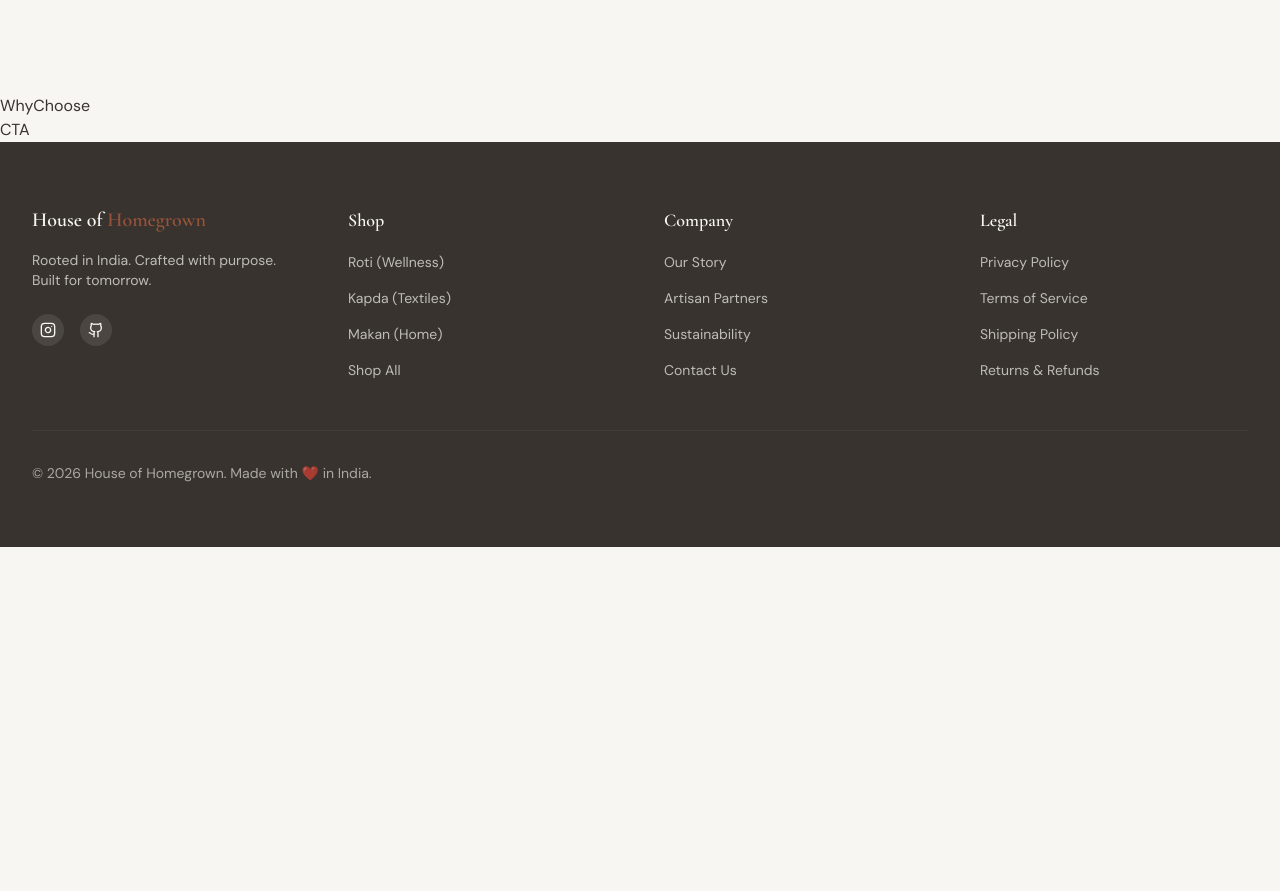
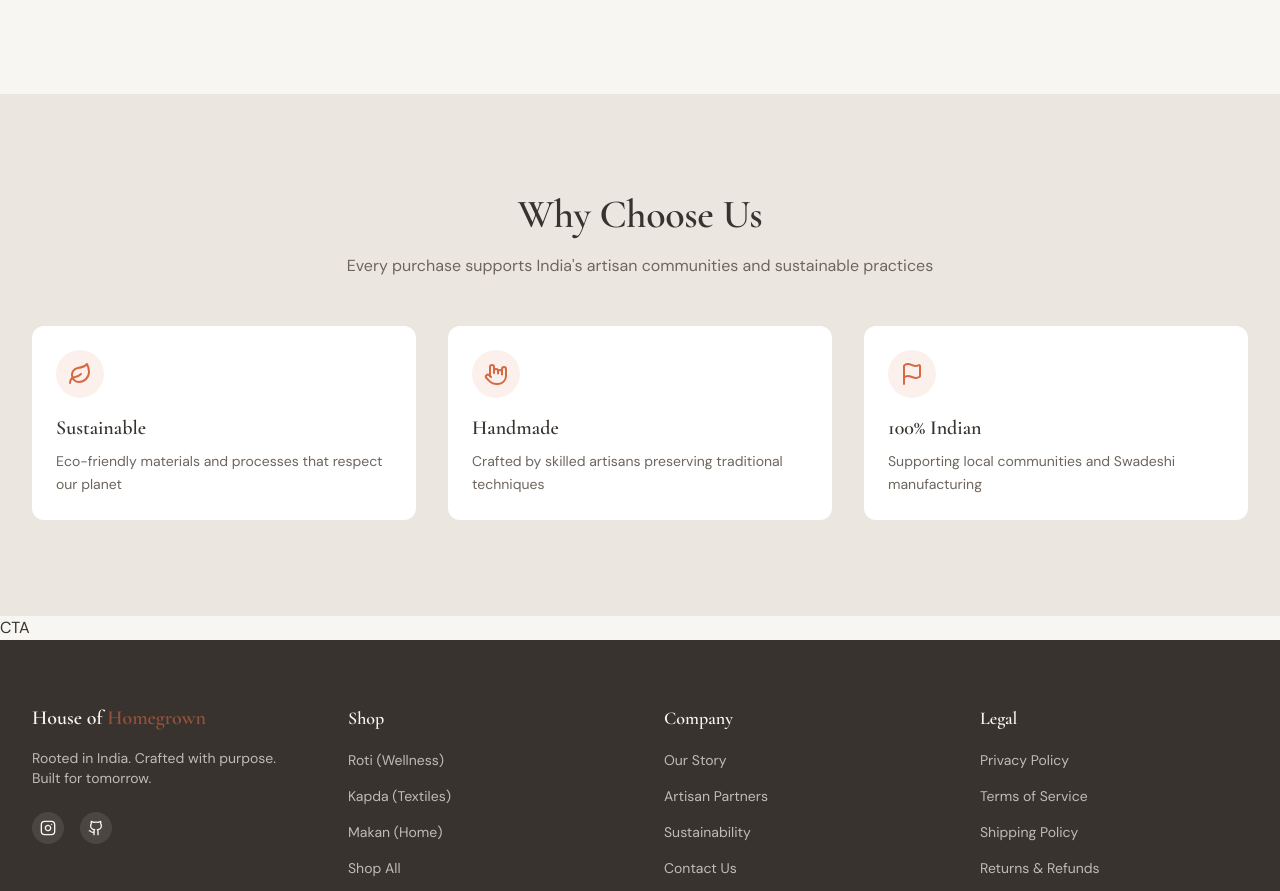
Before and after one commit to nyxsky404/House-of-Homegrown, a React (Vite) app: page / in a window 1280 px wide. Shown: the part 898-1789 px from the top of the page. Before the commit the page ends 1445 px from the top, so only its background shows below. Built offline with nearby package versions, Linux system fonts and the light colour scheme.

Commit message:
whyChoose section

```diff
--- a/src/components/home/WhyChoose.jsx
+++ b/src/components/home/WhyChoose.jsx
@@ -1,6 +1,30 @@
+import Cards from "../sections/Cards"
+import { Leaf, HandMetal, Flag } from "lucide-react";
+
+const features = [
+  {
+    icon: Leaf,
+    title: "Sustainable",
+    description: "Eco-friendly materials and processes that respect our planet",
+  },
+  {
+    icon: HandMetal,
+    title: "Handmade",
+    description: "Crafted by skilled artisans preserving traditional techniques",
+  },
+  {
+    icon: Flag,
+    title: "100% Indian",
+    description: "Supporting local communities and Swadeshi manufacturing",
+  },
+];
+
 const WhyChoose = () => {
   return (
-    <div>WhyChoose</div>
+    <Cards
+    title="Why Choose Us"
+    description="Every purchase supports India's artisan communities and sustainable practices"
+    content={features}/>
   )
 }
 
--- a/src/components/sections/Cards.jsx
+++ b/src/components/sections/Cards.jsx
@@ -1,15 +1,18 @@
-const Cards = ({title, content}) => {
+const Cards = ({title, description, content}) => {
 
   return (
       <section className="py-16 lg:py-24 bg-muted">
         <div className="container mx-auto px-4 lg:px-8">
           <div className="text-center mb-12">
-            <h2 className="font-heading text-3xl lg:text-display-sm font-semibold text-foreground">
+            <h2 className="font-heading text-3xl lg:text-display-sm font-semibold text-foreground mb-4">
               {title}
             </h2>
+            <p className="text-muted-foreground max-w-2xl mx-auto">
+            {description}
+          </p>
           </div>
 
-          <div className="grid md:grid-cols-2 lg:grid-cols-4 gap-8">
+          <div className="grid md:grid-cols-2 lg:grid-cols-3 gap-8">
             {content.map((item) => (
               <div
                 key={item.title}
--- /dev/null
+++ b/src/context/cartContext.jsx
@@ -0,0 +1,97 @@
+import { createContext, useContext, useState, useEffect } from "react";
+
+const CartContext = createContext(undefined);
+const CART_STORAGE_KEY = "homegrown-cart";
+
+export const CartProvider = ({children}) => {
+    const [items, setItems] = useState(() => {
+        const saved = localStorage.getItem(CART_STORAGE_KEY);
+        return saved ? JSON.parse(saved) : [];
+        })
+
+  useEffect(() => {
+    localStorage.setItem(CART_STORAGE_KEY, JSON.stringify(items));
+  }, [items]);
+
+  const addItem = (newItem, quantity = 1) => {
+    setItems((prev) => {
+      const existingIndex = prev.findIndex(
+        (item) => item.id === newItem.id
+      );
+
+      if (existingIndex > -1) {
+        const updated = [...prev];
+        updated[existingIndex] = {
+          ...updated[existingIndex],
+          quantity: updated[existingIndex].quantity + quantity,
+        };
+        return updated;
+      }
+
+      return [...prev, { ...newItem, quantity }];
+    });
+  };
+
+  const removeItem = (id) => {
+    setItems((prev) => prev.filter((item) => item.id !== id));
+  };
+
+  const updateQuantity = (id, quantity) => {
+    if (quantity < 1) {
+      removeItem(id);
+      return;
+    }
+
+    setItems((prev) =>
+      prev.map((item) =>
+        item.id === id ? { ...item, quantity } : item
+      )
+    );
+  };
+
+  const clearCart = () => setItems([]);
+
+  const itemCount = items.reduce(
+    (sum, item) => sum + item.quantity,
+    0
+  );
+
+  const subtotal = items.reduce(
+    (sum, item) => sum + item.price * item.quantity,
+    0
+  );
+
+  const savings = items.reduce((sum, item) => {
+    if (item.originalPrice) {
+      return sum + (item.originalPrice - item.price) * item.quantity;
+    }
+    return sum;
+  }, 0);
+
+  return (
+    <CartContext.Provider
+      value={{
+        items,
+        addItem,
+        removeItem,
+        updateQuantity,
+        clearCart,
+        itemCount,
+        subtotal,
+        savings,
+      }}
+    >
+      {children}
+    </CartContext.Provider>
+  );
+}
+
+export function useCart() {
+  const context = useContext(CartContext);
+
+  if (!context) {
+    throw new Error("useCart must be used within a CartProvider");
+  }
+
+  return context;
+}
```
